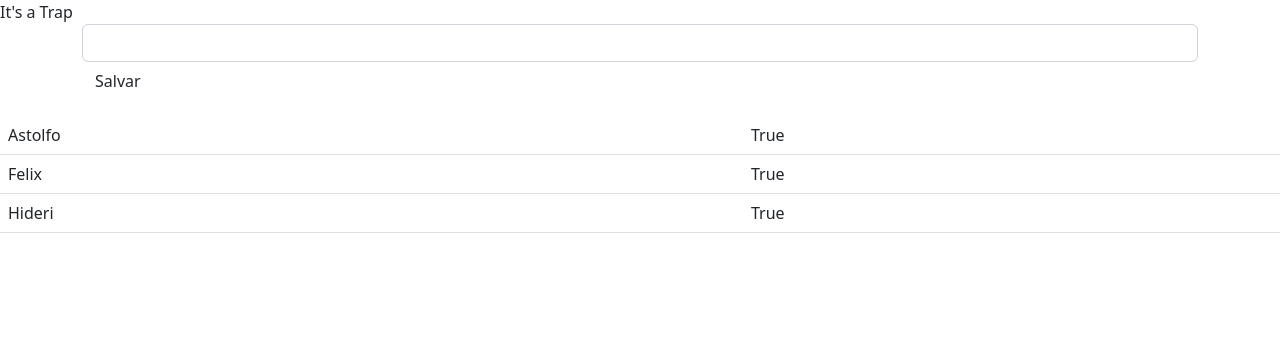
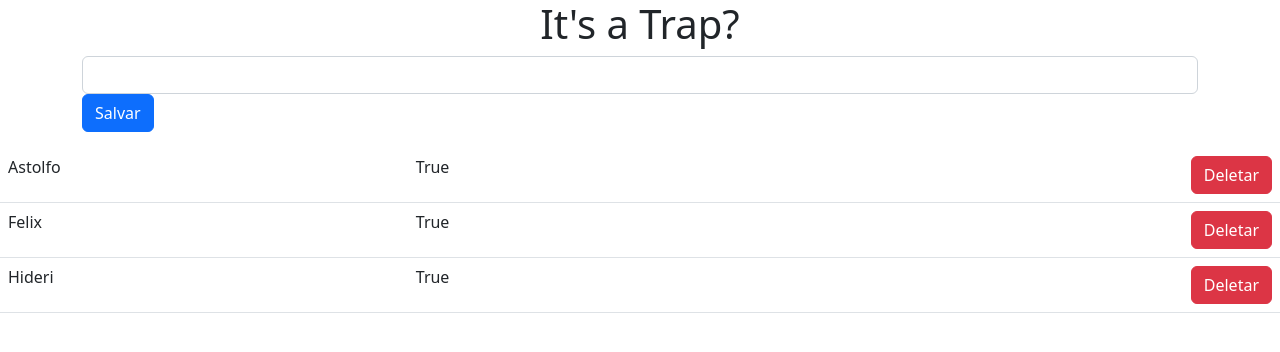
Before and after one commit to Yudusty/todolist, a Flask app: page / in a window 1280 px wide. Shown: the top 352 px of the page. Run offline with Flask 2, Linux system fonts and the light colour scheme.

Commit message:
Delete button

```diff
--- a/templates/home.html
+++ b/templates/home.html
@@ -3,12 +3,12 @@
         <!-- CSS Only -->
         <link href="https://cdn.jsdelivr.net/npm/bootstrap@5.2.2/dist/css/bootstrap.min.css" rel="stylesheet" integrity="sha384-Zenh87qX5JnK2Jl0vWa8Ck2rdkQ2Bzep5IDxbcnCeuOxjzrPF/et3URy9Bv1WTRi" crossorigin="anonymous">
     </head>
-        <h>It's a Trap</h>
+        <h1 class="text-center">It's a Trap?</h1>
     <body>
 
         <form class="container" action="create" method="POST">
             <input name="name" class="form-control">
-            <button class="btn btn-prymary">Salvar</button>
+            <button class="btn btn-primary">Salvar</button>
         </form>
         <table class="table table-hover">
 
@@ -16,6 +16,7 @@
             <tr>
                 <td>{{task['name']}}</td>
                 <td>{{task['finished']}}</td>
+                <td style="text-align:right" ><button class="btn btn-danger">Deletar</button></td>
             </tr>
             {% endfor %}
         </table>
```
